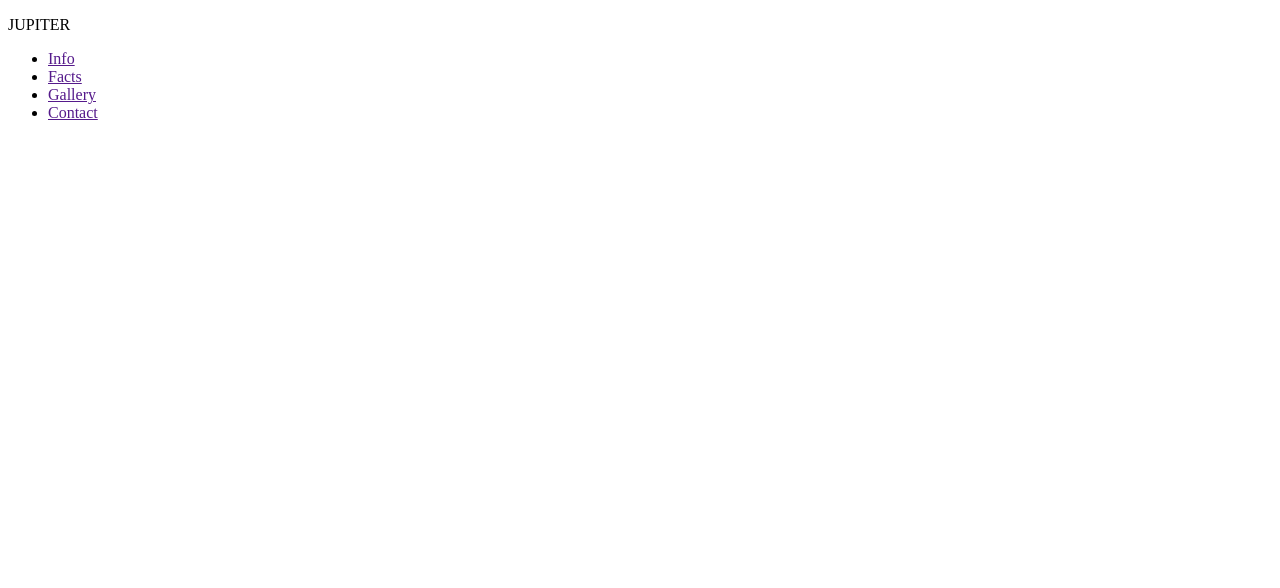
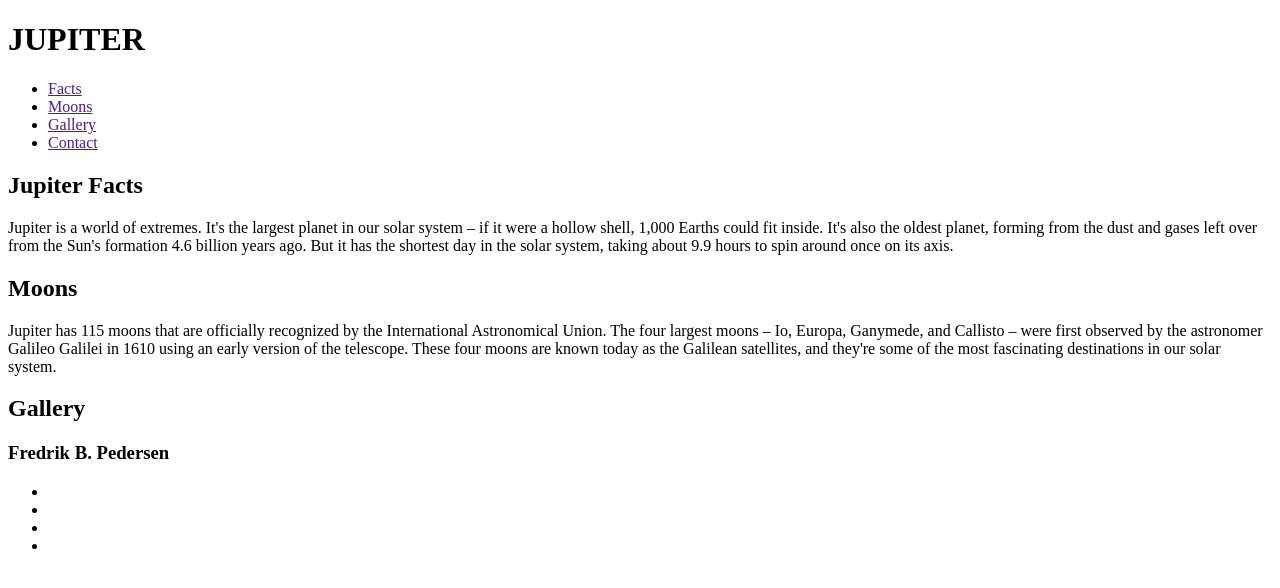
Before and after one commit to Buer-NOR/html-css-assignment-3, a plain HTML site: page index.html in a window 1280 px wide. Drawn offline with Linux system fonts and the light colour scheme.

Commit message:
Add initial semantic HTML structure

```diff
--- a/index.html
+++ b/index.html
@@ -8,17 +8,66 @@
   </head>
   <body>
     <header>
-      <p>JUPITER</p>
+      <h1>JUPITER</h1>
       <nav>
-        <ul>
-          <li><a href="">Info</a></li>
-          <li><a href="">Facts</a></li>
-          <li><a href="">Gallery</a></li>
-          <li><a href="">Contact</a></li>
+        <ul id="nav-container">
+          <li class="nav-link"><a href="">Facts</a></li>
+          <li class="nav-link"><a href="">Moons</a></li>
+          <li class="nav-link"><a href="">Gallery</a></li>
+          <li class="nav-link"><a href="">Contact</a></li>
         </ul>
       </nav>
     </header>
-    <main></main>
-    <footer></footer>
+    <main>
+      <section id="hero"></section>
+      <section>
+        <article>
+          <h2>Jupiter Facts</h2>
+          <p>
+            Jupiter is a world of extremes. It's the largest planet in our solar
+            system – if it were a hollow shell, 1,000 Earths could fit inside.
+            It's also the oldest planet, forming from the dust and gases left
+            over from the Sun's formation 4.6 billion years ago. But it has the
+            shortest day in the solar system, taking about 9.9 hours to spin
+            around once on its axis.
+          </p>
+        </article>
+      </section>
+      <section id="moons">
+        <article>
+          <h2>Moons</h2>
+          <p>
+            Jupiter has 115 moons that are officially recognized by the
+            International Astronomical Union. The four largest moons – Io,
+            Europa, Ganymede, and Callisto – were first observed by the
+            astronomer Galileo Galilei in 1610 using an early version of the
+            telescope. These four moons are known today as the Galilean
+            satellites, and they're some of the most fascinating destinations in
+            our solar system.
+          </p>
+        </article>
+      </section>
+      <section id="gallery">
+        <h2>Gallery</h2>
+        <div></div>
+      </section>
+    </main>
+    <footer id="contact">
+      <h3>Fredrik B. Pedersen</h3>
+      <ul id="socials">
+        <li class="social-link">
+          <a href=""><img src="" alt="" /></a>
+        </li>
+        <li class="social-link">
+          <a href=""><img src="" alt="" /></a>
+        </li>
+        <li class="social-link">
+          <a href=""><img src="" alt="" /></a>
+        </li>
+        <li class="social-link">
+          <a href=""><img src="" alt="" /></a>
+        </li>
+      </ul>
+    </footer>
   </body>
 </html>
```
